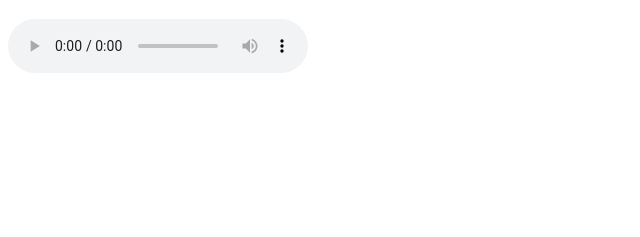
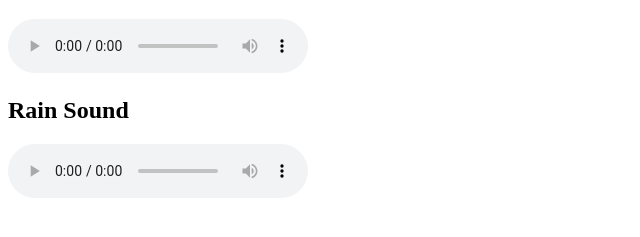
Before and after one commit to coisu/noisyFineArt, a plain HTML site: page index.html in a window 1280 px wide. Shown: the part 61-298 px from the top of the page, without its empty margins (0-640 px from the left). Drawn offline with Linux system fonts and the light colour scheme.

Commit message:
Update index.html

```diff
--- a/index.html
+++ b/index.html
@@ -11,5 +11,10 @@
     <source src="tested_srcs/000027/noise.wav" type="audio/wav">
     Your browser does not support the audio element.
   </audio>
+  <h2>Rain Sound</h2>
+  <audio controls>
+  <source src="tested_srcs/000001/noise.wav" type="audio/wav">
+  Your browser does not support the audio element.
+</audio>
 </body>
 </html>
```
